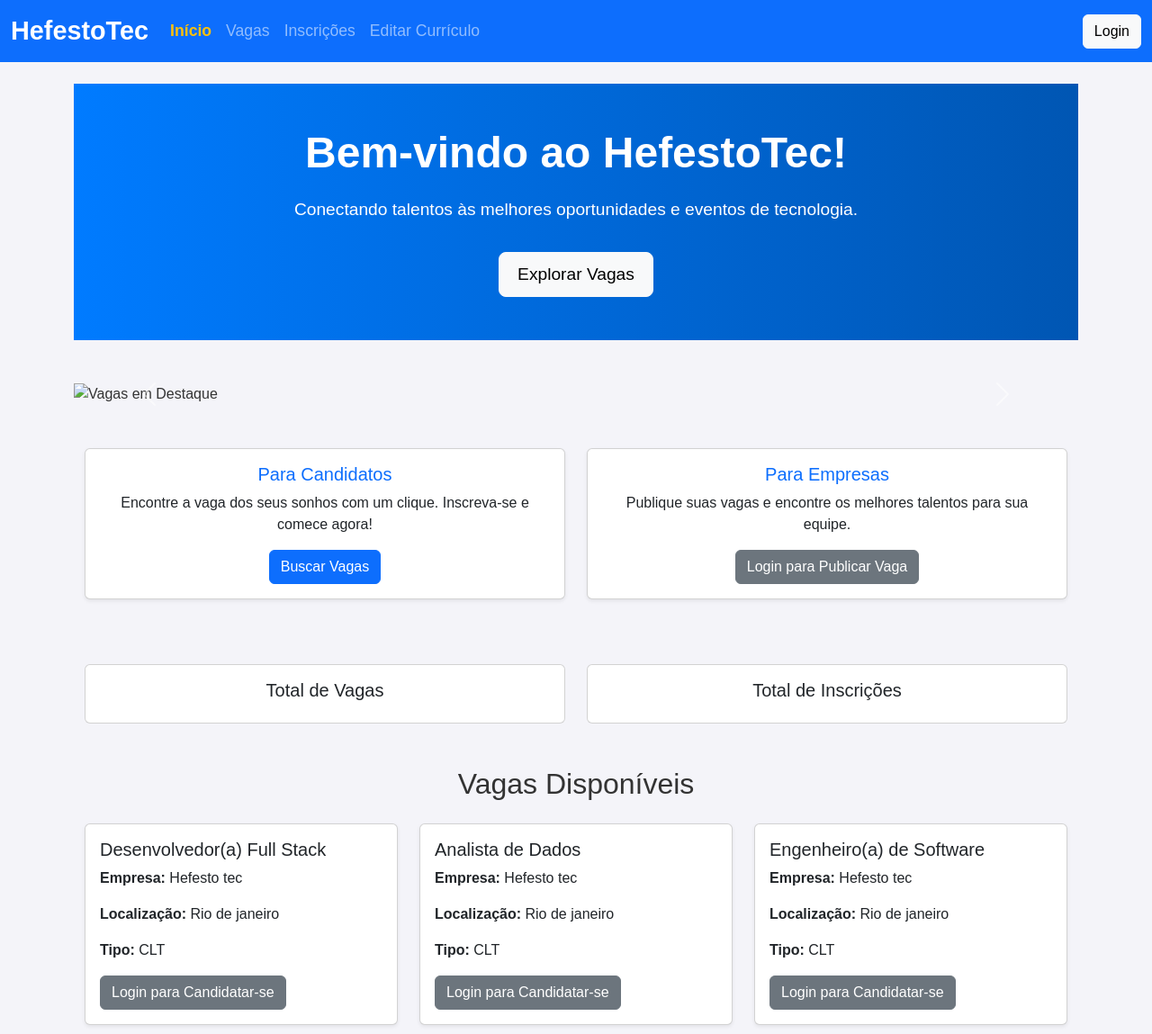
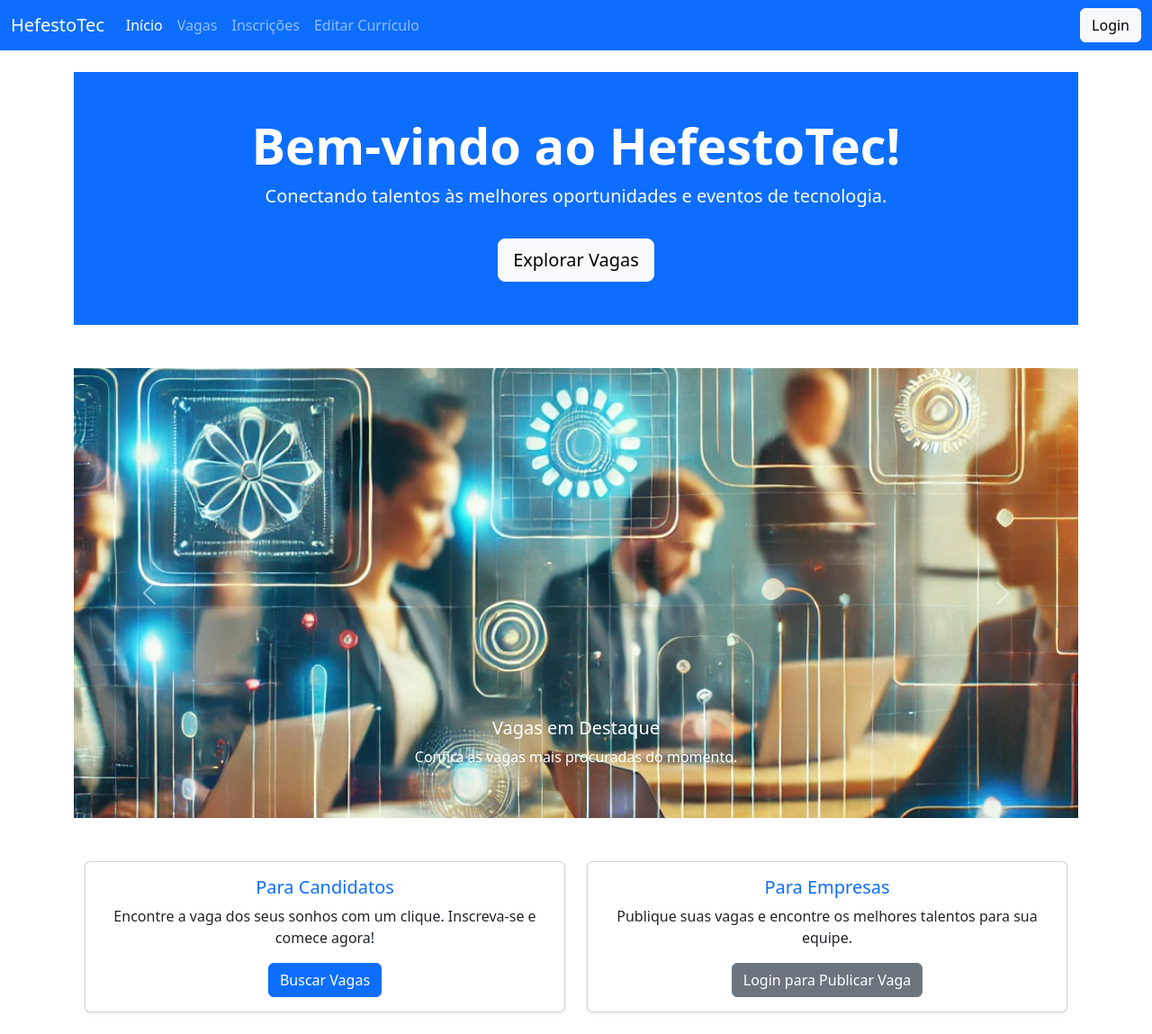
Before and after one commit to TRaquelyalu/Hefesto_project, a Django app: page / in a window 1280 px wide. Shown: the top 1149 px of the page at 90% size. Run offline with Django 5.2, Linux system fonts and the light colour scheme; data comes from the database, SQL or seed files in the repository.

Commit message:
Correções no carrossel e ajustes de imagens

```diff
--- a/vagas/templates/vagas/base.html
+++ b/vagas/templates/vagas/base.html
@@ -8,7 +8,7 @@
     <!-- Bootstrap CSS -->
     <link href="https://cdn.jsdelivr.net/npm/bootstrap@5.3.1/dist/css/bootstrap.min.css" rel="stylesheet">
     <!-- CSS personalizado -->
-    <link rel="stylesheet" href="{% static 'vagas/styles.css' %}">
+    <link rel="stylesheet" href="{% static 'css/styles.css' %}">
 </head>
 <body>
     <!-- Navbar -->
--- a/vagas/templates/vagas/index.html
+++ b/vagas/templates/vagas/index.html
@@ -14,28 +14,32 @@
 <!-- Carrossel -->
 <div id="infoCarousel" class="carousel slide mt-5" data-bs-ride="carousel">
     <div class="carousel-inner">
+        <!-- Primeira Imagem -->
         <div class="carousel-item active">
-            <img src="{% static 'images/vagas-destaque.jpg' %}" class="d-block w-100" alt="Vagas em Destaque">
+            <img src="{% static 'images/vagas-destaque.jpg' %}" class="d-block w-100 img-fluid" alt="Vagas em Destaque" style="max-height: 500px; object-fit: cover;">
             <div class="carousel-caption d-none d-md-block">
                 <h5>Vagas em Destaque</h5>
                 <p>Confira as vagas mais procuradas do momento.</p>
             </div>
         </div>
+        <!-- Segunda Imagem -->
         <div class="carousel-item">
-            <img src="{% static 'images/eventos-tecnologia.jpg' %}" class="d-block w-100" alt="Eventos de Tecnologia">
+            <img src="{% static 'images/eventos-tecnologia.jpg' %}" class="d-block w-100 img-fluid" alt="Eventos de Tecnologia" style="max-height: 500px; object-fit: cover;">
             <div class="carousel-caption d-none d-md-block">
                 <h5>Eventos de Tecnologia</h5>
                 <p>Participe de hackathons, workshops e conferências.</p>
             </div>
         </div>
+        <!-- Terceira Imagem -->
         <div class="carousel-item">
-            <img src="{% static 'images/dicas-carreira.jpg' %}" class="d-block w-100" alt="Dicas de Carreira">
+            <img src="{% static 'images/dicas-carreira.jpg' %}" class="d-block w-100 img-fluid" alt="Dicas de Carreira" style="max-height: 500px; object-fit: cover;">
             <div class="carousel-caption d-none d-md-block">
                 <h5>Dicas de Carreira</h5>
                 <p>Prepare-se para entrevistas e conquiste sua vaga dos sonhos.</p>
             </div>
         </div>
     </div>
+    <!-- Controles -->
     <button class="carousel-control-prev" type="button" data-bs-target="#infoCarousel" data-bs-slide="prev">
         <span class="carousel-control-prev-icon" aria-hidden="true"></span>
         <span class="visually-hidden">Anterior</span>
```
Also changed, not shown: hefesto_project/settings.py (+4 -4 lines), vagas/static/images/dicas-carreira.jpg, vagas/static/images/eventos-tecnologia.jpg, vagas/static/images/vagas-destaque.jpg, 3 other files.
